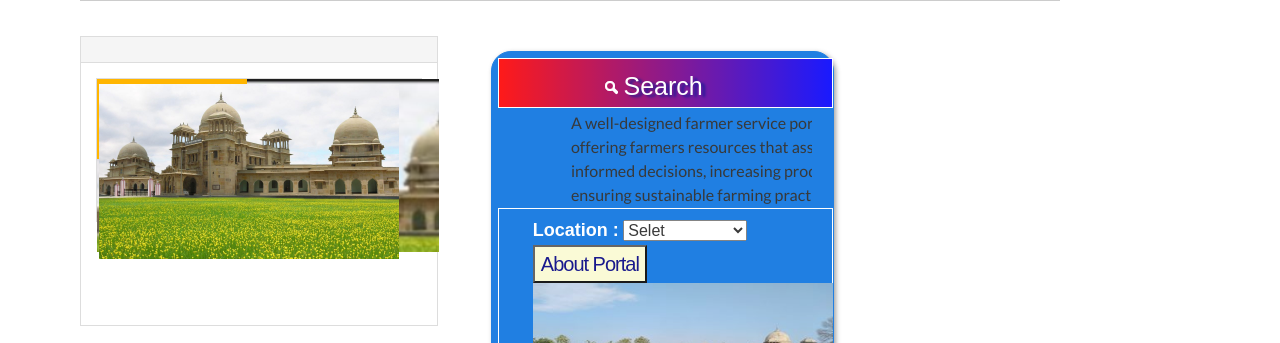
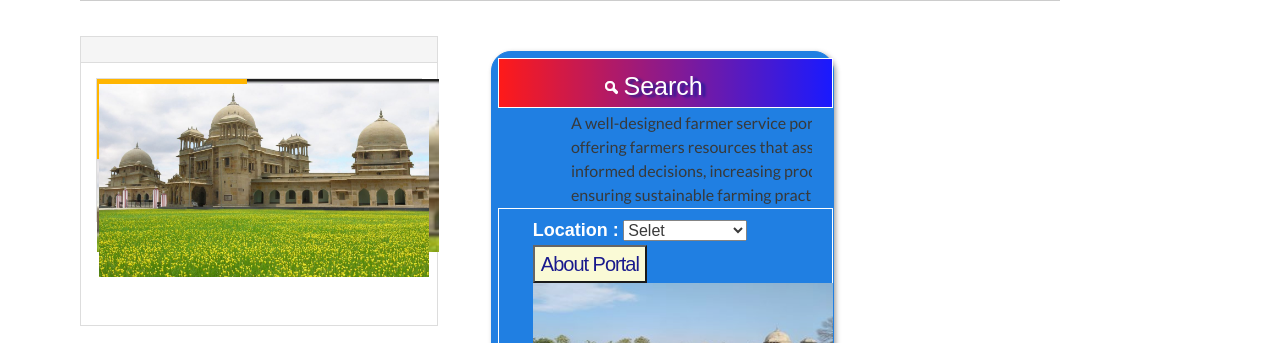
Before and after one commit to Shivam-gkms/amfu, a plain HTML site: page index.html in a window 1280 px wide. Shown: the part 952-1295 px from the top of the page. Drawn offline with Linux system fonts and the light colour scheme; some packages are replaced by stand-ins of ours; some icons are missing.

Commit message:
Update index.html

```diff
--- a/index.html
+++ b/index.html
@@ -399,7 +399,7 @@ google.maps.event.addDomListener(window, 'load', initialize);
      <div id="destinpad">
      <div id="destincrop">
      <div id="destinclick">
-     <h4 id="bangladesh"><a href="#"><img src="01.jpg" alt="AMFU Kanpur" style="width:300px; height:auto; display:block; margin-bottom:10px;">
+     <h4 id="bangladesh"><a href="#"><img src="01.jpg" alt="AMFU Kanpur" style="width:330px; height:auto; display:block; margin-bottom:10px;">
        </a></h4>
      </div>  <!--destinclick ends here-->
      </div> <!--destincrop ends here-->
```
